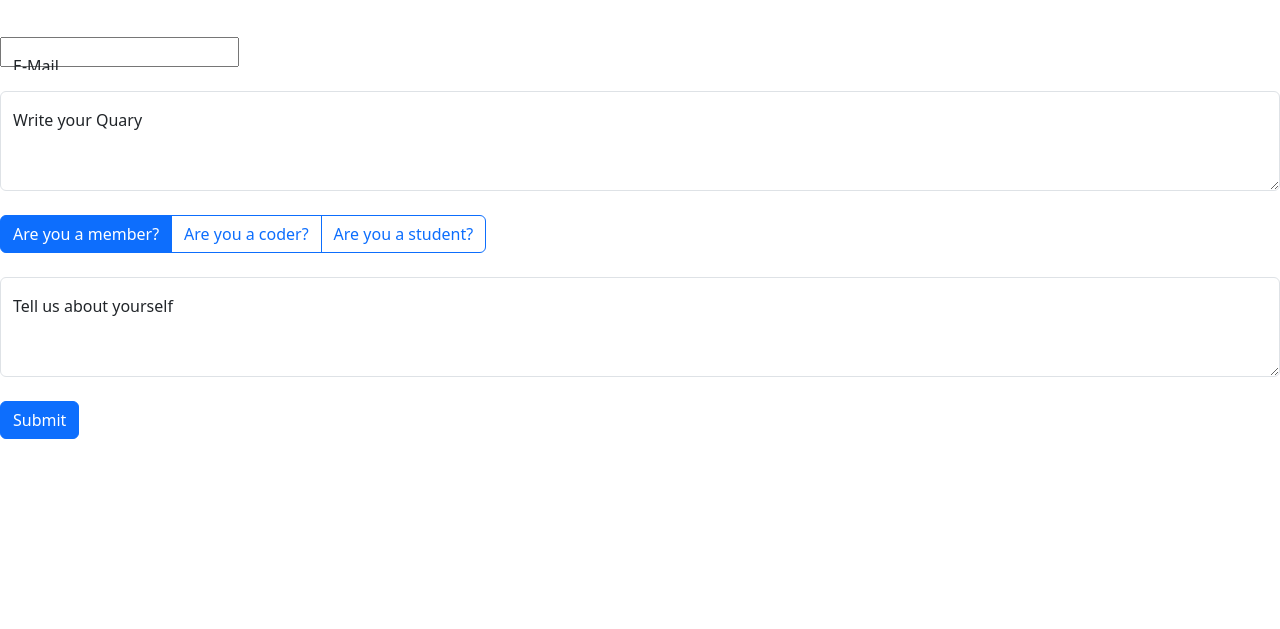
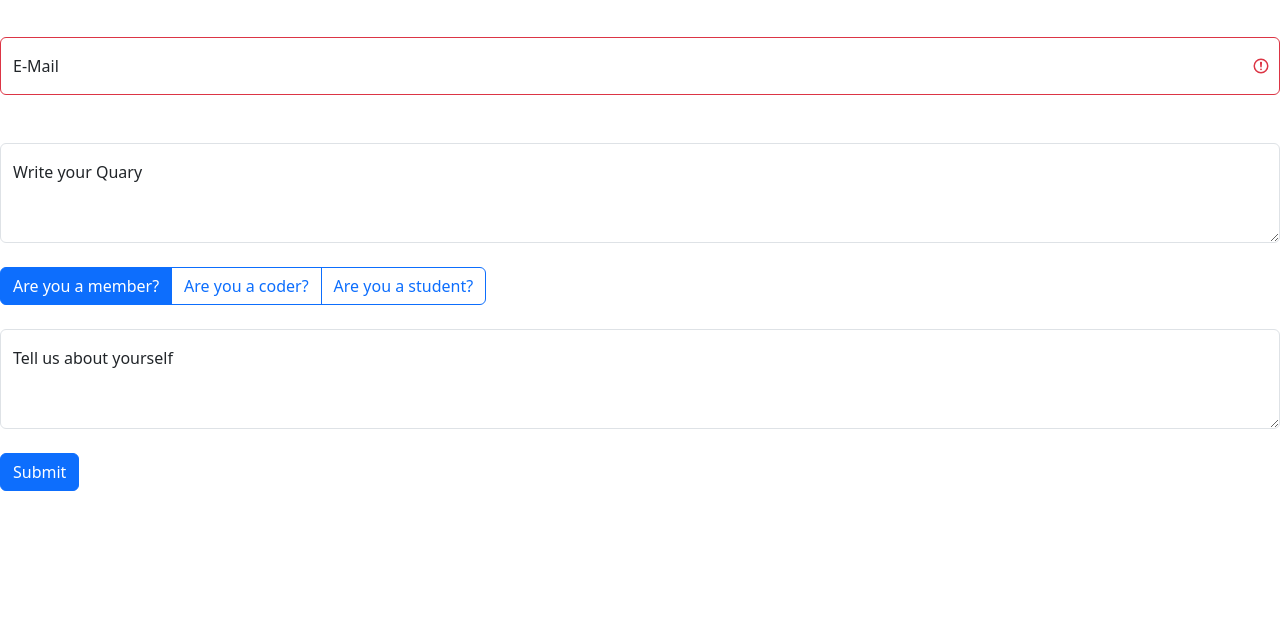
Before and after one commit to Ankitjaildar/index1, a plain HTML site: page contact.html in a window 1280 px wide. Shown: the part 171-800 px from the top of the page. Drawn offline with nearby package versions, Linux system fonts and the light colour scheme.

Commit message:
Update contact.html

```diff
--- a/contact.html
+++ b/contact.html
@@ -56,8 +56,9 @@
     <h1>Contact Us</h1><br><br>
     <form class="form-floating">
 
+        <input type="e-mail" class="form-control is-invalid" id="floatingInputInvalid" placeholder="name@example.com" >
         <label for="floatingInputInvalid">E-Mail</label>
-      <input type="e-mail">
+      </form><br>
       </form><br>
     <div class="form-floating">
         <textarea class="form-control" placeholder="Leave a comment here" id="floatingTextarea2" style="height: 100px"></textarea>
```
